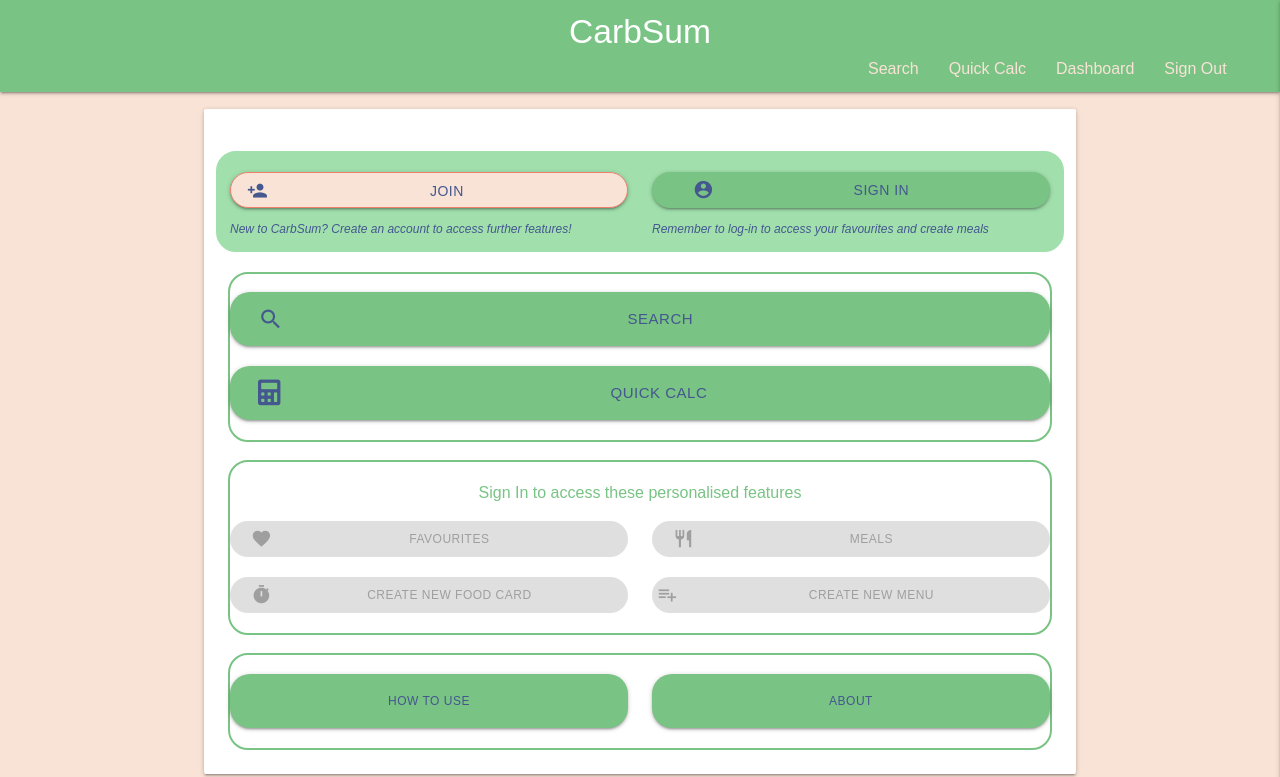
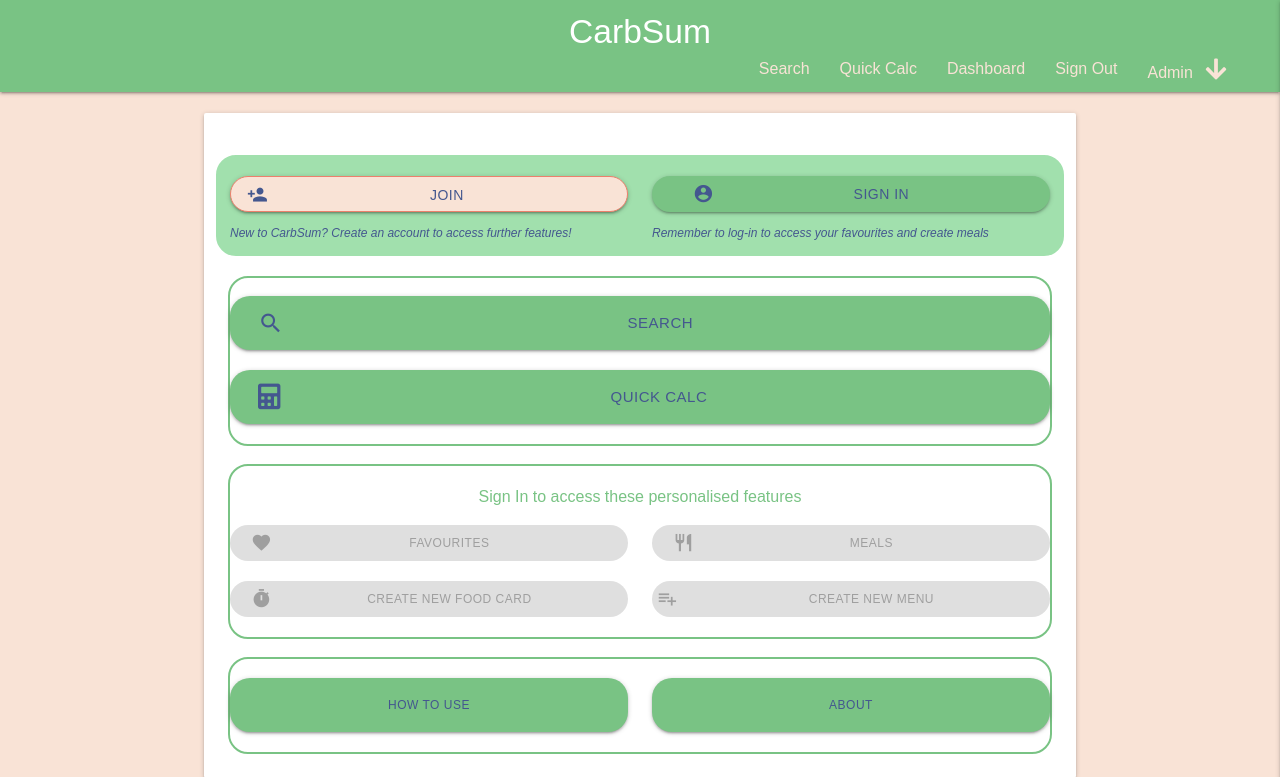
Before and after one commit to KelvenH/CarbSum, a Flask app: page / in a window 1280 px wide. Shown: the top 777 px of the page. Run offline with Flask 2, Linux system fonts and the light colour scheme; the visitor is signed in with stand-in values (Sample User, id 1); some libraries are stand-ins or nearby versions; some web fonts are replaced.

Commit message:
resolved issue with identifying if user has admin role and adjusted ordering of url links

```diff
--- a/app.py
+++ b/app.py
@@ -29,9 +29,6 @@ def home():
     return render_template("index.html")
 
 
-
-
-
 @app.route("/join", methods=["GET", "POST"])
 def join():
     if request.method == "POST":
@@ -46,12 +43,13 @@ def join():
 
         join = {
             "username": request.form.get("username").lower(),
-            "password": generate_password_hash(request.form.get("password"))
+            "password": generate_password_hash(request.form.get("password")),
+            "admin_role": False
         }
         mongo.db.users.insert_one(join)
 
         # put the new user into 'session' cookie
-        session["user"] = request.form.get("username").lower()
+        session["user"] = request.form.get("username").lower(),
         flash("Sign-up was successful. Welcome to CarbSum! We hope you find this a helpful aid to support your carb counting")
         return redirect(url_for("profile", username=session["user"]))
     return render_template("join.html")
@@ -69,8 +67,8 @@ def signIn():
             if check_password_hash(
                 existing_user["password"], request.form.get("password")):
                     session["user"] = request.form.get("username").lower()
-                    return redirect(url_for(
-                        "profile", username=session["user"]))
+                    return redirect(url_for("profile", username=session["user"]))
+
             else:
                 # invalid password match
                 flash("Incorrect Username and/or Password")
@@ -87,13 +85,15 @@ def signIn():
 @app.route("/profile/<username>", methods=["GET", "POST"])
 def profile(username):
     # grab the session user's username from db
-    username = mongo.db.users.find_one(
-        {"username": session["user"]})["username"]
+    user = mongo.db.users.find_one({"username": username})
 
-    if session["user"]:
-        return render_template("profile.html", username=username)
+    if user:
+        session['admin_role'] = user['admin_role']
 
-    return redirect(url_for("signin"))
+    if 'user' in session:
+        return render_template("profile.html", username=user["username"])
+
+    return redirect(url_for("signIn"))
 
 
 @app.route("/logout")
@@ -101,6 +101,7 @@ def logout():
     #remove user from session cookies
     flash("You have signed-out successfully")
     session.pop("user")
+    session.pop("admin_role")
     return redirect(url_for("signIn"))
 
 
--- a/templates/base.html
+++ b/templates/base.html
@@ -44,15 +44,16 @@
                     {% if session.user %}
                         <li><a href="{{ url_for('profile', username=session['user']) }}">Dashboard</a></li>
                         <li><a href="{{ url_for('logout') }}">Sign Out</a></li>
+                        <!-- Dropdown Trigger - Admin Restricted-->
+                        {% if 'admin_role' in session and session['admin_role'] %}
+                            <li><a class="dropdown-trigger" href="#!" data-target="admin_dropdown">Admin<i
+                                        class="fas fa-arrow-down" style="margin-left:1vw"></i></a></li>
+                        {% endif %}
 
                     {% else %}
                         <li><a href="{{ url_for('join') }}">Join</a></li>
                         <li><a href="{{ url_for('signIn') }}">Sign In</a></li>
 
-                    <!-- Dropdown Trigger - Admin Restricted-->
-
-                            <li><a class="dropdown-trigger" href="#!" data-target="admin_dropdown">Admin<i
-                                        class="fas fa-arrow-down" style="margin-left:1vw"></i></a></li>
 
                     {% endif %}
                 </ul>
@@ -78,15 +79,17 @@
             {% if session.user: %}
                 <li><a href="{{ url_for('profile', username=session['user']) }}">Dashboard</a></li>
                 <li><a href="{{ url_for('logout') }}">Sign Out</a></li>
+                <!-- Dropdown Trigger - Admin Restricted-->
+                {% if 'admin_role' in session and session['admin_role'] %}
+                    <li><a class="dropdown-trigger" href="#!" data-target="admin_dropdown_side">Admin<i
+                            class="fas fa-arrow-down"></i></a></li>
+                {% endif %}
 
             {% else %}
                 <li><a href="{{ url_for('join') }}">Join</a></li>
                 <li><a href="{{ url_for('signIn') }}">Sign In</a></li>
-            <!-- Dropdown Trigger - Admin Restricted-->
-                {% if session.admin == true %}
-                    <li><a class="dropdown-trigger" href="#!" data-target="admin_dropdown_side">Admin<i
-                            class="fas fa-arrow-down"></i></a></li>
-                {% endif %}
+
+
             {% endif %}
         </ul>
 
--- a/templates/index.html
+++ b/templates/index.html
@@ -33,7 +33,6 @@
                                 class="material-icons left icon">search</i>Search</a>
                     </div>
                 </div> <!-- close search wrapper-->
-
                 <!--Quick Calc-->
                 <div class="row" id="home-quick-calc-wrapper">
                     <div class="col s12">
--- a/templates/profile.html
+++ b/templates/profile.html
@@ -10,6 +10,9 @@
             <h3 class="center-align light-blue-text text-darken-4">
                 {{ username|capitalize }}'s Dashboard
             </h3>
+            {% if 'admin_role' in session and session['admin_role'] %}
+                <h5 class=center-align>You are Logged in with Admin permissions</h5>
+            {% endif %}
             <div id="home-top-pane">
                 <!--Search-->
                 <div class="row" id="home-search-wrapper">
@@ -28,6 +31,7 @@
                 </div>
                 <!--close quick calc wrapper-->
             </div> <!-- close top pane-->
+
 
 
             <div id="home-mid-pane">
```
